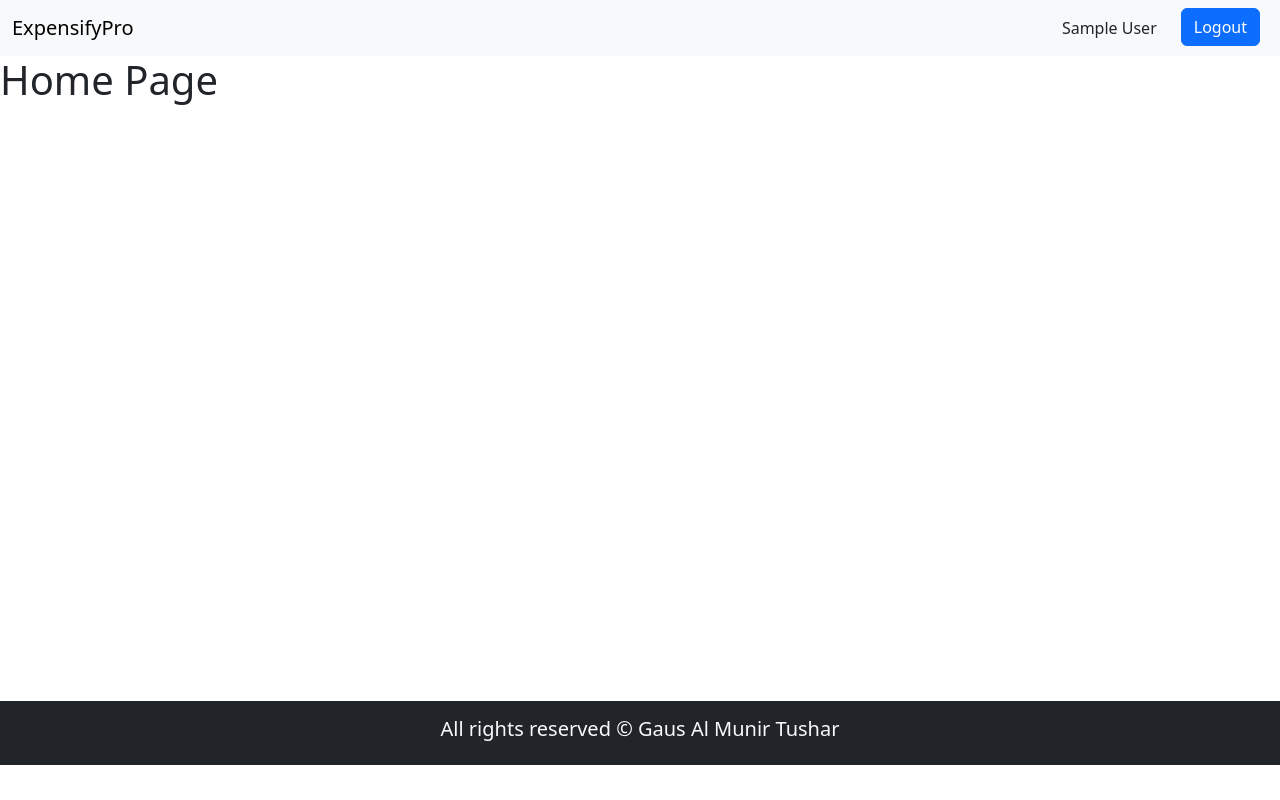
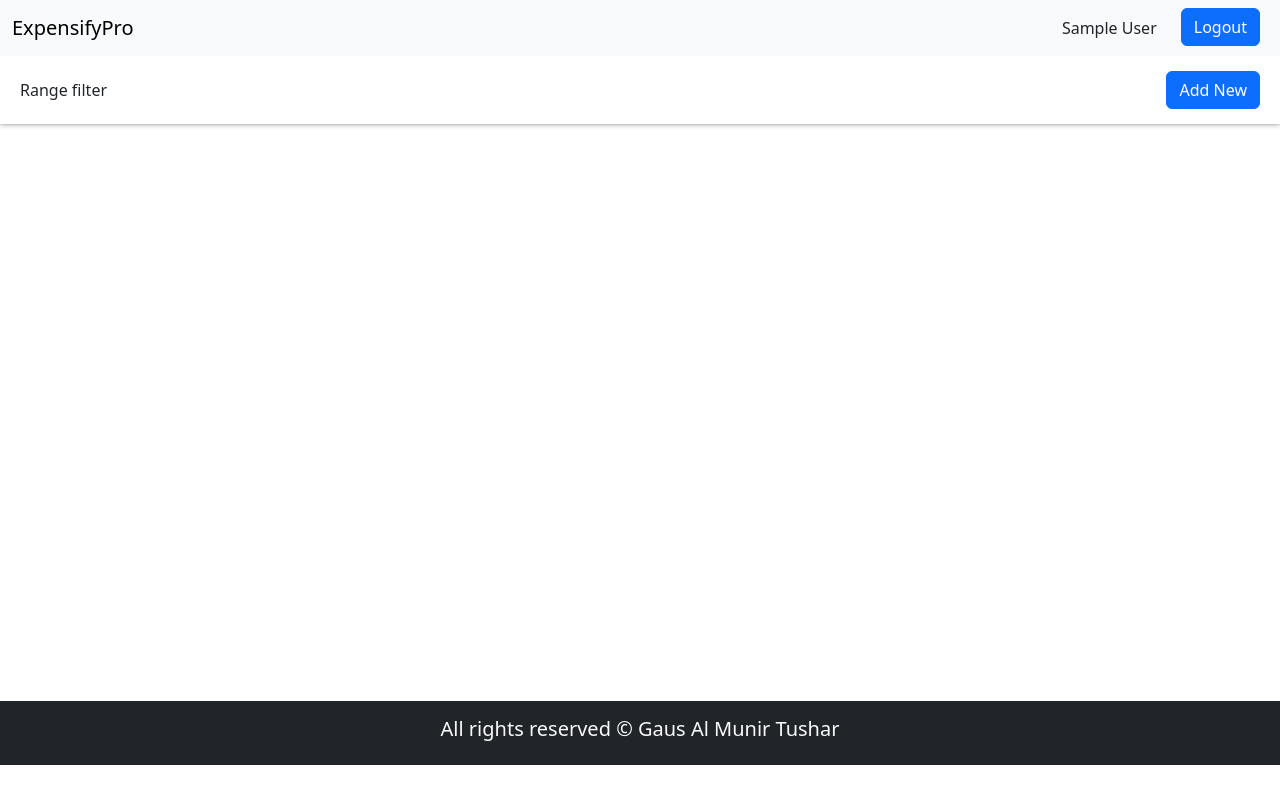
Before and after one commit to GausAlMunirTushar/ExpensifyPro, a React (Vite) app in the folder client/: page / in a window 1280 px wide. Built offline with nearby package versions, Linux system fonts and the light colour scheme; sample sign-in values are in the browser's storage.

Commit message:
add transaction and modal created

```diff
--- a/client/src/assets/css/style.css
+++ b/client/src/assets/css/style.css
@@ -15,3 +15,13 @@
     justify-content: center;
     height: 90vh;
 }
+
+/* Transaction Section */
+.filters{
+    display: flex;
+    align-items: center;
+    justify-content: space-between;
+    padding: 15px 20px;
+    box-shadow: 0 0 5px grey;
+}
+/* Transaction Section */
--- a/client/src/pages/HomePage.jsx
+++ b/client/src/pages/HomePage.jsx
@@ -1,10 +1,77 @@
-import React from 'react'
+import React, {useState} from 'react'
+import {Form, Input, Modal, Select, message} from 'antd'
 import Layout from '../components/Layout/Layout'
+import axios from 'axios'
+import Spinner from '../components/Spinner'
 
 const HomePage = () => {
+  const [showModal, setShowModal] = useState(false)
+  const [loading, setLoading] = useState(false)
+  // from handling
+  const handleSumbit =  async(values) => {
+          const uri = 'https://amused-snaps-hen.cyclic.app'
+      try {
+          const user = JSON.parse(localStorage.getItem('user'))
+          setLoading(true)
+          await axios.post(uri + '/transactions/add-transaction',{...values, userid: user._id} )
+          setLoading(false)
+          message.success('Transaction Added Successfully')
+          setShowModal(false)
+      } catch (error) {
+          setLoading(false)
+          message.error('Failed to Add Transaction')
+      }
+  }
   return (
     <Layout>
-        <h1>Home Page</h1>
+      {loading && <Spinner/>}
+          <div className="filters">
+              <div>Range filter</div>
+              <div>
+                <button className='btn btn-primary' onClick={() => setShowModal(true)}>Add New</button>
+              </div>
+          </div>
+          <div className="content">
+              <Modal
+              title="Add Transaction"
+              open={showModal}
+              onCancel={ () => setShowModal(false)}
+              footer={false}>
+                  <Form layout='vetical'onFinish={handleSumbit}>
+                      <Form.Item label="Amount" name="amount">
+                        <Input type='text' placeholder='Enter Amount'/>
+                      </Form.Item>
+                      <Form.Item label="Type" name="type">
+                        <Select placeholder="Expense Type">
+                          <Select.Option value='income'>Income</Select.Option>
+                          <Select.Option value='expense'>Expense</Select.Option>
+                        </Select>
+                      </Form.Item>
+                      <Form.Item label="Category" name="category">
+                        <Select placeholder="Select Category">
+                          <Select.Option value='salary'>Salary</Select.Option>
+                          <Select.Option value='tip'>Tip</Select.Option>
+                          <Select.Option value='project'>Project</Select.Option>
+                          <Select.Option value='food'>Food</Select.Option>
+                          <Select.Option value='medical'>Medical</Select.Option>
+                          <Select.Option value='fee'>Fee</Select.Option>
+                        </Select>
+                      </Form.Item>
+                      <Form.Item label="Date" name='date'>
+                        <Input type='Date' placeholder='Select Date'/>
+                      </Form.Item>
+                      <Form.Item label="Reference" name='reference'>
+                        <Input type='text' placeholder='Reference'/>
+                      </Form.Item>
+                      <Form.Item label="Description" name='description'>
+                        <Input type='text' placeholder='Description'/>
+                      </Form.Item>
+                      <div className="d-flex justify-content-end">
+                          <button type='submit' className="btn btn-primary">SAVE</button>
+                      </div>
+                  </Form>
+              </Modal>
+          </div>
     </Layout>
   )
 }
```
